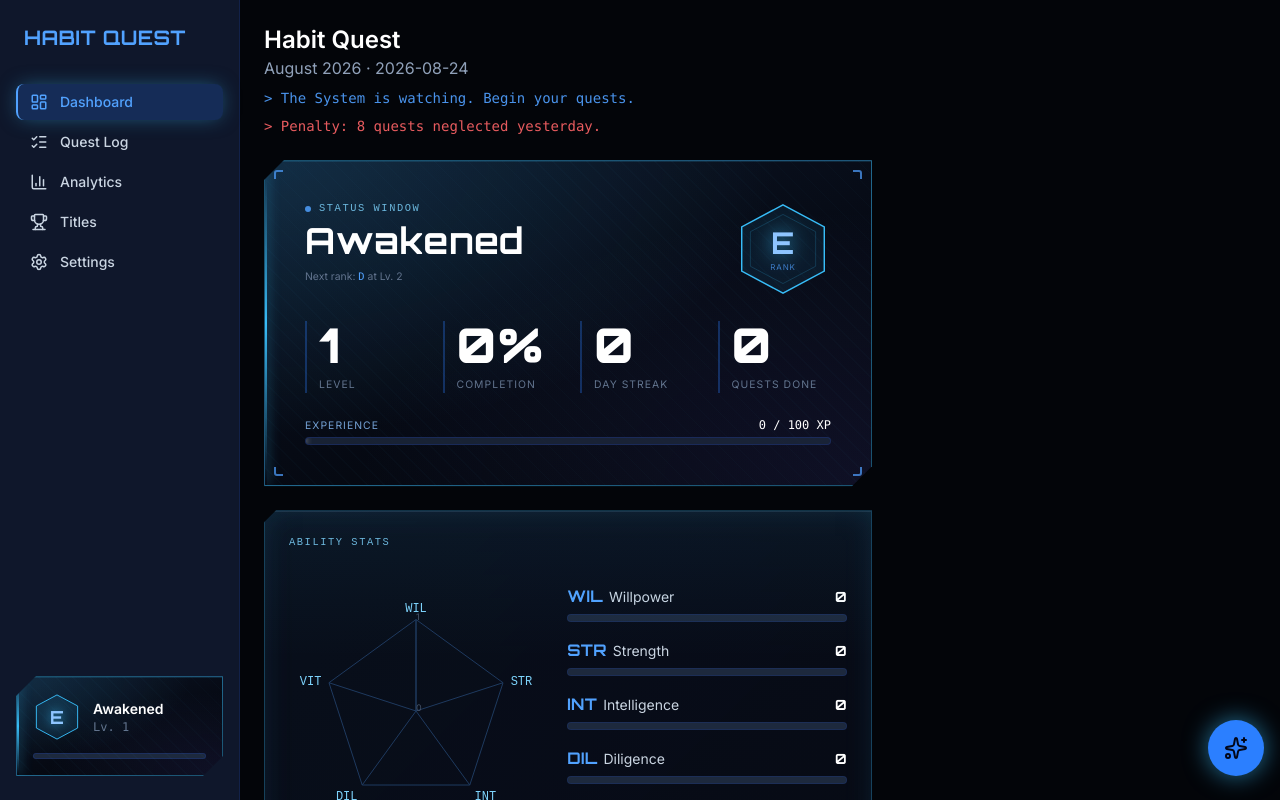
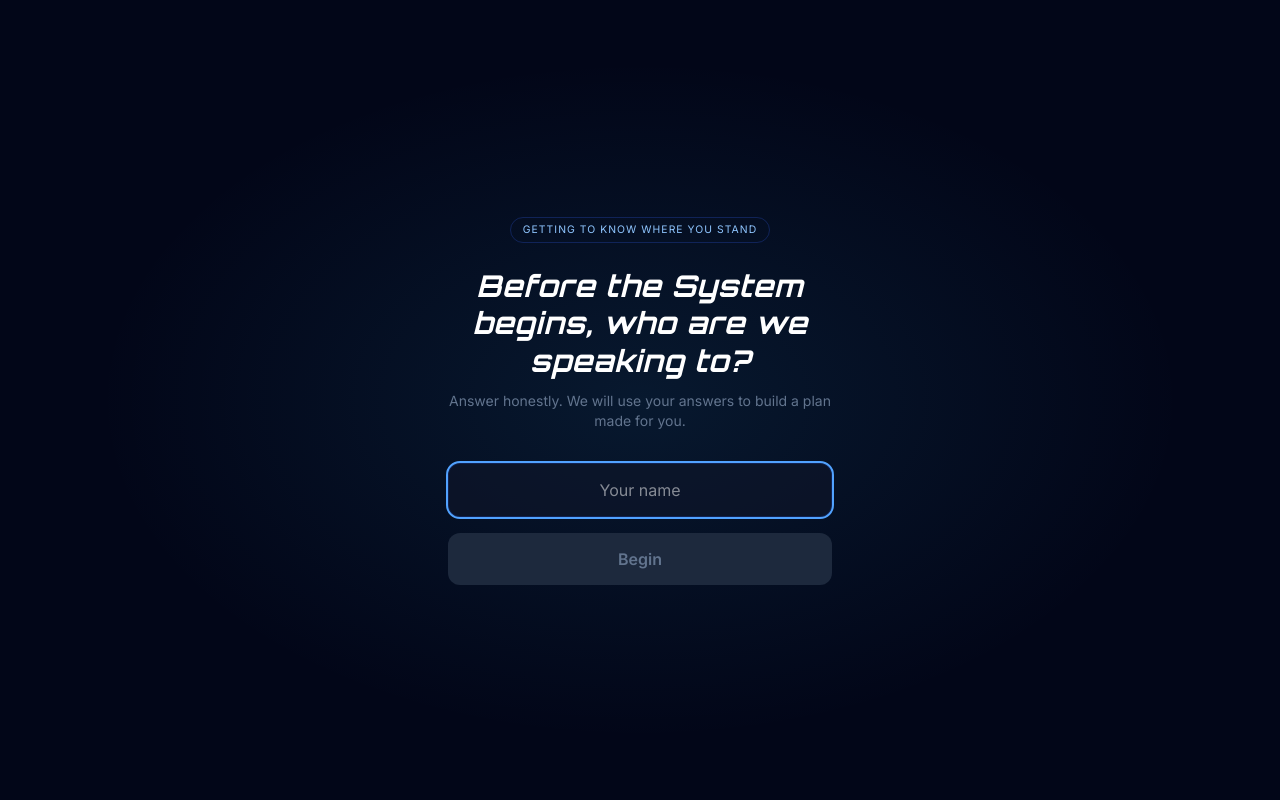
Before and after one commit to Dewesh10/habit-quest, a React (Vite) app: page / in a window 1280 px wide. Shown: the top 800 px of the page. Built offline with nearby package versions, Linux system fonts and the light colour scheme.

Commit message:
WIP: font-stat fixes, width debugging attempts

```diff
--- a/src/App.tsx
+++ b/src/App.tsx
@@ -12,17 +12,28 @@ import AmbientBackground from "./components/common/AmbientBackground"
 import PageTransition from "./components/common/PageTransition"
 import { ToastProvider } from "./components/common/Toast"
 import SystemOracle from "./components/common/SystemOracle"
+import OnboardingFlow from "./components/onboarding/OnboardingFlow"
+import { storageService } from "./services/storageService"
 
 function App() {
   const [booted, setBooted] = useState(() => sessionStorage.getItem("hq-booted") === "true")
+  const [onboarded, setOnboarded] = useState(() => storageService.getOnboarded())
 
   function handleBootDone() {
     sessionStorage.setItem("hq-booted", "true")
     setBooted(true)
   }
 
+  function handleOnboardingFinished() {
+    setOnboarded(true)
+  }
+
   if (!booted) {
     return <SystemBoot onDone={handleBootDone} />
+  }
+
+  if (!onboarded) {
+    return <OnboardingFlow onFinished={handleOnboardingFinished} />
   }
 
   return (
@@ -31,7 +42,7 @@ function App() {
         <AmbientBackground />
         <div className="flex min-h-screen relative z-10">
           <Sidebar />
-          <main className="flex-1 min-w-0 overflow-x-hidden p-6 pb-24 md:pb-6">
+          <main className="flex-1 min-w-0 w-full overflow-x-hidden p-6 pb-24 md:pb-6">
             <PageTransition>
               <Routes>
                 <Route path="/" element={<Dashboard />} />
--- a/src/components/dashboard/StatAllocationPanel.tsx
+++ b/src/components/dashboard/StatAllocationPanel.tsx
@@ -65,7 +65,7 @@ export default function StatAllocationPanel({ stats }: { stats: StatAllocation[]
                   <span className="font-display text-blue-400 font-bold mr-1.5 text-base">{s.abbr}</span>
                   {s.label}
                 </span>
-                <span className="font-display text-sm font-bold text-white">{s.value}</span>
+                <span className="font-stat text-sm font-bold text-white">{s.value}</span>
               </div>
               <div className="h-2 bg-slate-800 rounded-full overflow-hidden border border-blue-900/30">
                 <div
--- a/src/components/dashboard/StatusWindow.tsx
+++ b/src/components/dashboard/StatusWindow.tsx
@@ -112,7 +112,7 @@ export default function StatusWindow({
           { label: "Quests Done", value: totalCompleted, suffix: "" },
         ].map((stat) => (
           <div key={stat.label} className="relative border-l-2 border-blue-500/30 pl-3 min-w-0">
-            <p className="font-display text-3xl sm:text-4xl lg:text-5xl font-black text-white leading-none truncate">
+            <p className="font-stat text-3xl sm:text-4xl lg:text-5xl font-black text-white leading-none truncate">
               <CountUp value={stat.value} suffix={stat.suffix} />
             </p>
             <p className="text-[0.65rem] tracking-widest text-slate-500 uppercase mt-2">{stat.label}</p>
--- a/src/index.css
+++ b/src/index.css
@@ -3,6 +3,7 @@
 html, body, #root {
   background-color: #030509;
   min-height: 100%;
+  width: 100%;
   font-family: "Inter", sans-serif;
 }
 
@@ -377,3 +378,7 @@ body {
 .penalty-pulse {
   animation: penalty-pulse 2s ease-in-out infinite;
 }
+
+.font-stat {
+  font-family: "Rajdhani", ui-sans-serif, system-ui, sans-serif;
+}
```
